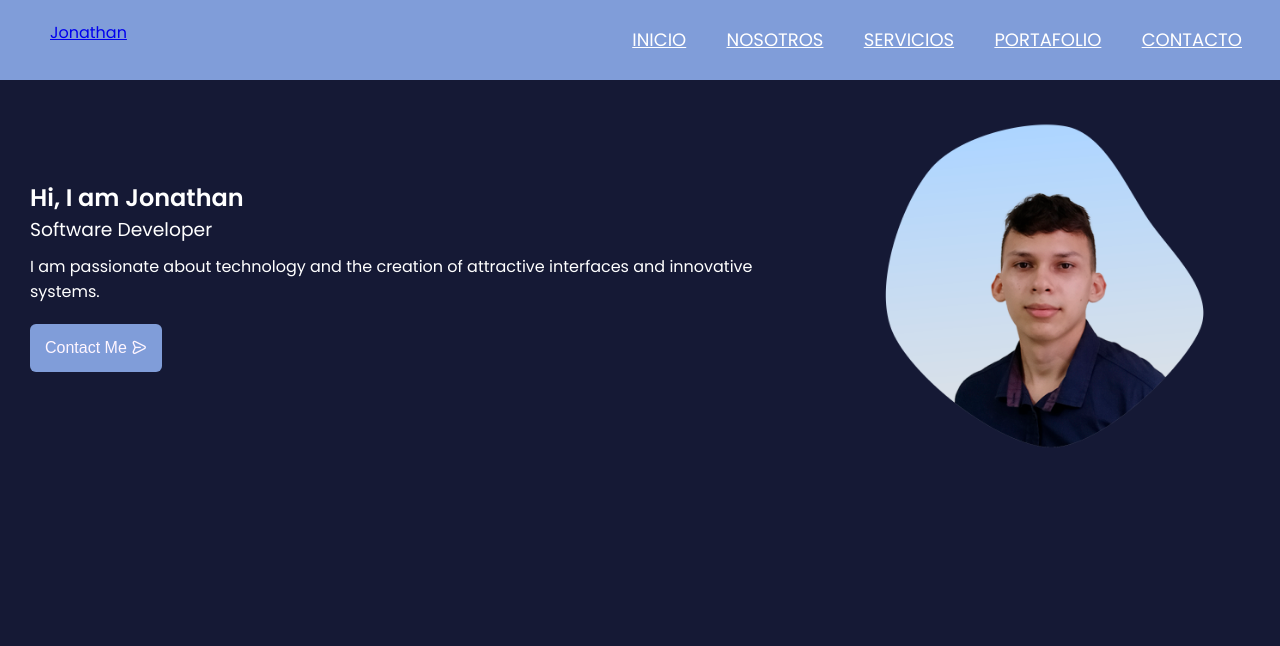
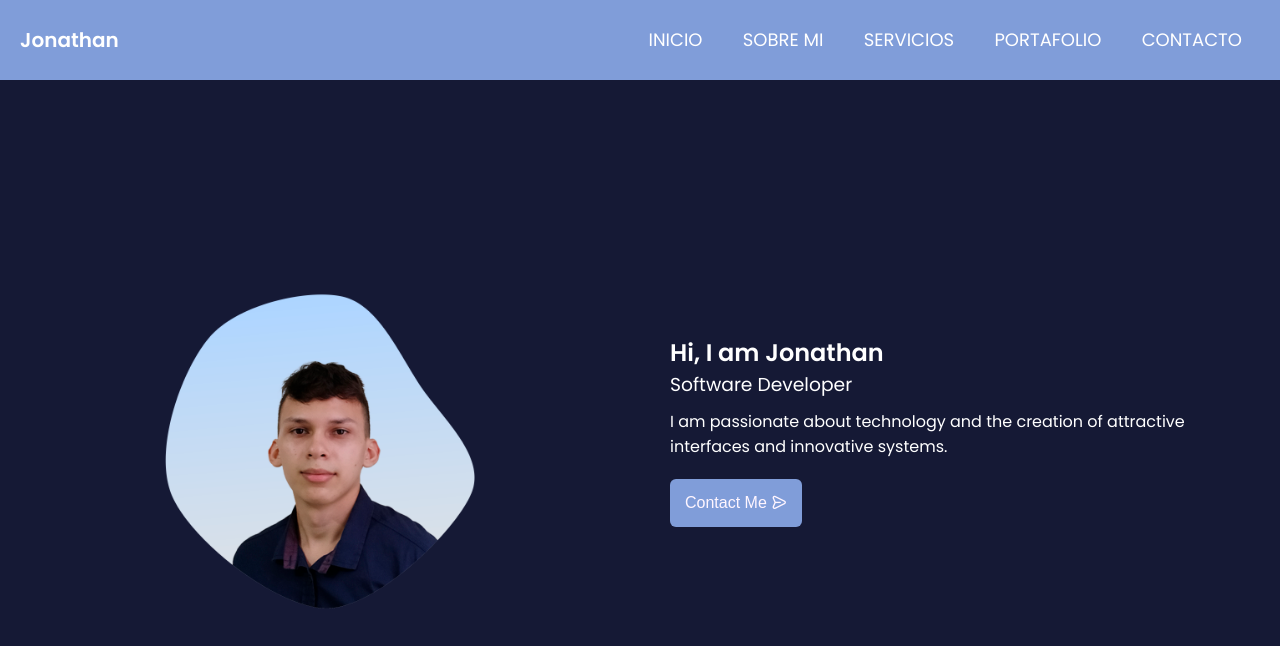
Before and after one commit to Avirillex/Portfolio, a plain HTML site: page index.html in a window 1280 px wide. Drawn offline with nearby package versions, Linux system fonts and the light colour scheme.

Commit message:
fixed minimal visual errors and logo

```diff
--- a/index.html
+++ b/index.html
@@ -25,12 +25,10 @@
         <label for="check" class="checkbtn">
           <i class="fas fa-bars"></i>
         </label>
-        <a href="#" class="enlace">
-          <p class="logo">Jonathan</p>
-        </a>
+        <a href="#" class="logo">Jonathan</a>
         <ul>
           <li><a class="active" href="#">Inicio</a></li>
-          <li><a href="#">Nosotros</a></li>
+          <li><a href="#">Sobre Mi</a></li>
           <li><a href="#">Servicios</a></li>
           <li><a href="#">Portafolio</a></li>
           <li><a href="#">Contacto</a></li>
@@ -41,6 +39,9 @@
 
     <main>
       <div class="profile-container">
+        <div class="section-2">
+          <img src="./assets/profile.png" alt="Profile Image" />
+        </div>
         <div class="section-1">
           <h2 class="text-1">Hi, I am Jonathan</h2>
           <h3 class="text-2">Software Developer</h3>
@@ -50,9 +51,7 @@
           </p>
           <button class="contact-btn">Contact Me <i class="uil uil-message"></i></button>
         </div>
-        <div class="section-2">
-          <img src="./assets/profile.png" alt="Profile Image" />
-        </div>
+
       </div>
     </main>
 
--- a/styles.css
+++ b/styles.css
@@ -34,11 +34,10 @@ body {
 .profile-container{
   display: flex;
   align-items: center;
-  justify-content: center;
+  justify-content: space-around;
   width: 100%;
 }
 .section-1{
-  margin-top: 20px;
   padding: 30px;
 }
 .section-1 .text-2{
@@ -56,7 +55,7 @@ body {
   color: var(--color2);
   font-size: 1.6rem;
 }
-div .section-2{
+.section-2{
   display: flex;
   justify-content: center;
   align-items: center;
@@ -67,17 +66,22 @@ div .section-2{
   max-width: 500px;
 }
 
+
 nav{
   background: var(--color6);
   height: 80px;
   width: 100%;
 }
-.enlace{
+.logo{
+  display: flex;
+  align-items: center;
+  height: 80px;
   position: absolute;
-  padding: 20px 50px;
-}
-.logo{
-  height: 40px;
+  padding: 20px;
+  color: #fff;
+  text-decoration: none;
+  font-size: 20px;
+  font-weight: 800;
 }
 nav ul{
   float: right;
@@ -94,6 +98,7 @@ nav ul li a{
   padding: 7px 13px;
   border-radius: 3px;
   text-transform: uppercase;
+  text-decoration: none;
 }
 /* li a.active, */ li a:hover{
   background: var(--color3);
@@ -117,7 +122,10 @@ section{
   background-position: center center;
   height: calc(100vh - 80px);
 }
-
+a p{
+  margin-block-end: 0;
+  margin-block-start: 0;
+}
 /* @media (max-width: 952px){
   .enlace{
       padding-left: 20px;
@@ -129,7 +137,7 @@ section{
 
 @media (max-width: 858px){
   .profile-container{
-    flex-wrap: wrap-reverse;
+    flex-wrap: wrap;
   }
   .checkbtn{
       display: block;
@@ -141,7 +149,8 @@ section{
       background: var(--color3);
       top: 80px;
       left: -100%;
-      text-align: center;
+      text-align: left;
+      padding-left: 10%;
       transition: all .5s;
   }
   nav ul li{
@@ -152,7 +161,7 @@ section{
   nav ul li a{
       font-size: 20px;
   }
-  li a:hover, li a.active{
+  li a:hover/*, li a.active */{
       background: none;
       color: var(--color6);
   }
@@ -160,92 +169,15 @@ section{
       left:0;
   }
 }
-/*
-* {
-  box-sizing: border-box;
-  margin: 0;
-  padding: 0;
+
+@media (min-width:800px) {
+  .profile-container {
+    height: calc(100vh - 100px);
+  }
+  .section-1, .section-2{
+    width: 50%;
+  }
+  .section-2 img{
+    width: 50%;
+  }
 }
-html {
-  font-size: 62.5%;
-}
-body {
-  font-size: 1.6rem;
-  font-family: "Poppins", sans-serif;
-  background: var(--color3);
-  color: #fff;
-}
-.container {
-  background-image: url(../img/ssshape.svg);
-  background-repeat: no-repeat;
-  background-size: 68%;
-  background-position: right;
-  width: 100%;
-  height: 100vh;
-}
-a {
-  text-decoration: none;
-}
-.navbar{
-  width: 100%;
-  margin: auto;
-  padding: 35px 100px;
-  display: flex;
-  justify-content: space-between;
-  align-items: center;
-}
-.navbar .logo{
-  color: var(--color1);
-  font-size: 3rem;
-}
-.navbar ul li{
-  list-style: none;
-  display: inline-block;
-  margin: 0 40px;
-  font-size: 1.5rem;
-  text-transform: uppercase;
-}
-.menu a{
-  color: var(--color5);
-  font-weight: bold;
-}
-.navbar ul a:hover{
-  color: var(--color1);
-  transition: .4s;
-}
-
-.profile-container{
-  position: relative;
-  display: flex;
-  justify-content: space-between;
-  align-items: center;
-  width: 100%;
-  margin-top: 4%;
-  padding-left: 80px;
-}
-.section-1{
-  position: relative;
-  width: 50%;
-
-}
-.text-1{
-  font-size: 2.5rem;
-  font-weight: lighter;
-}
-.text-2{
-  font-size: 7rem;
-}
-.text-3{
-  font-size: 3rem;
-  font-weight: 600;
-}
-.section-2{
-  width: 40%;
-  margin-right: 50px;
-}
-.section-2 img{
-  width: 60%;
-  border-radius: 0 0 100px 0;
-  margin-top: 50px;
-}
- */
```
